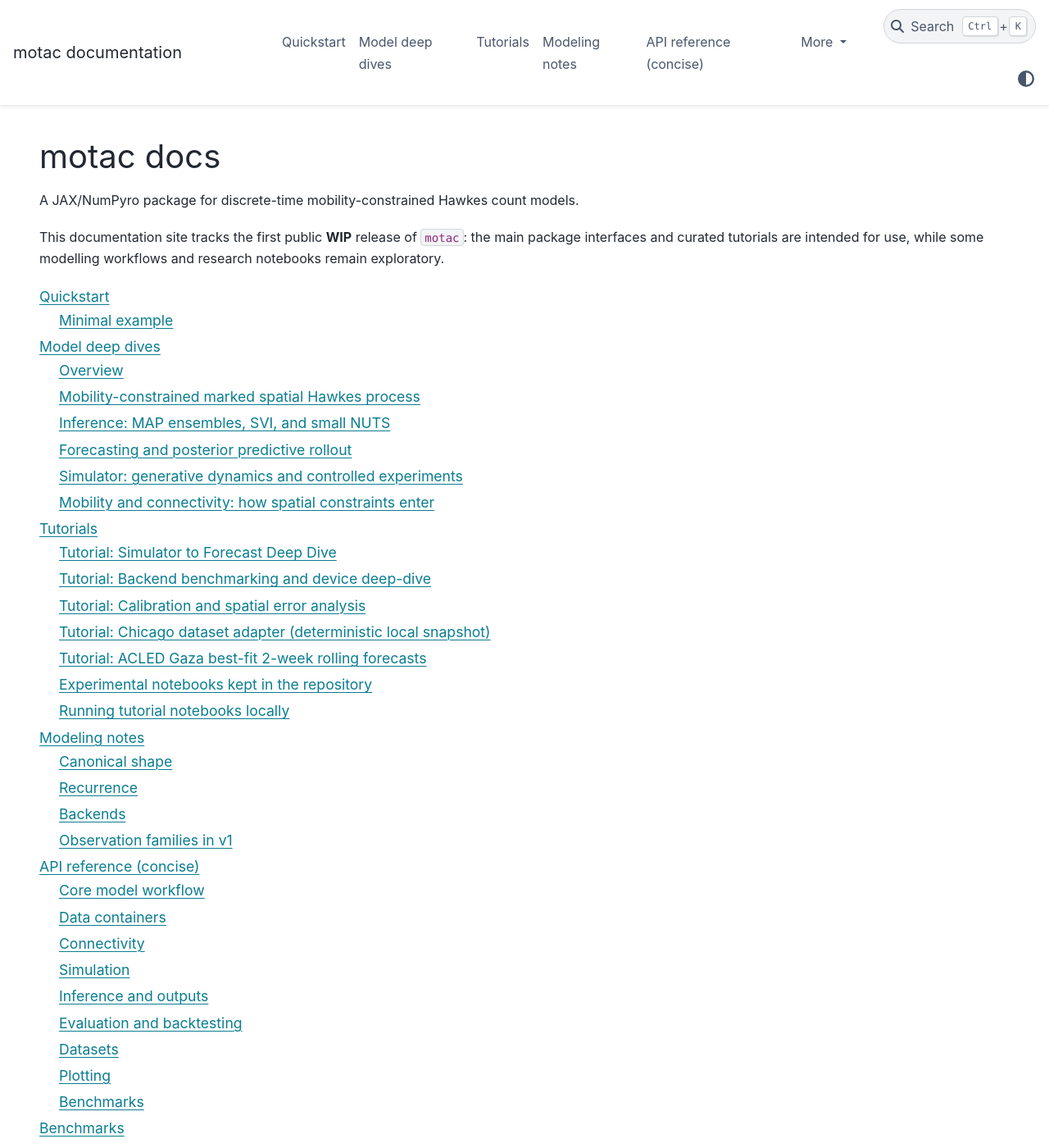
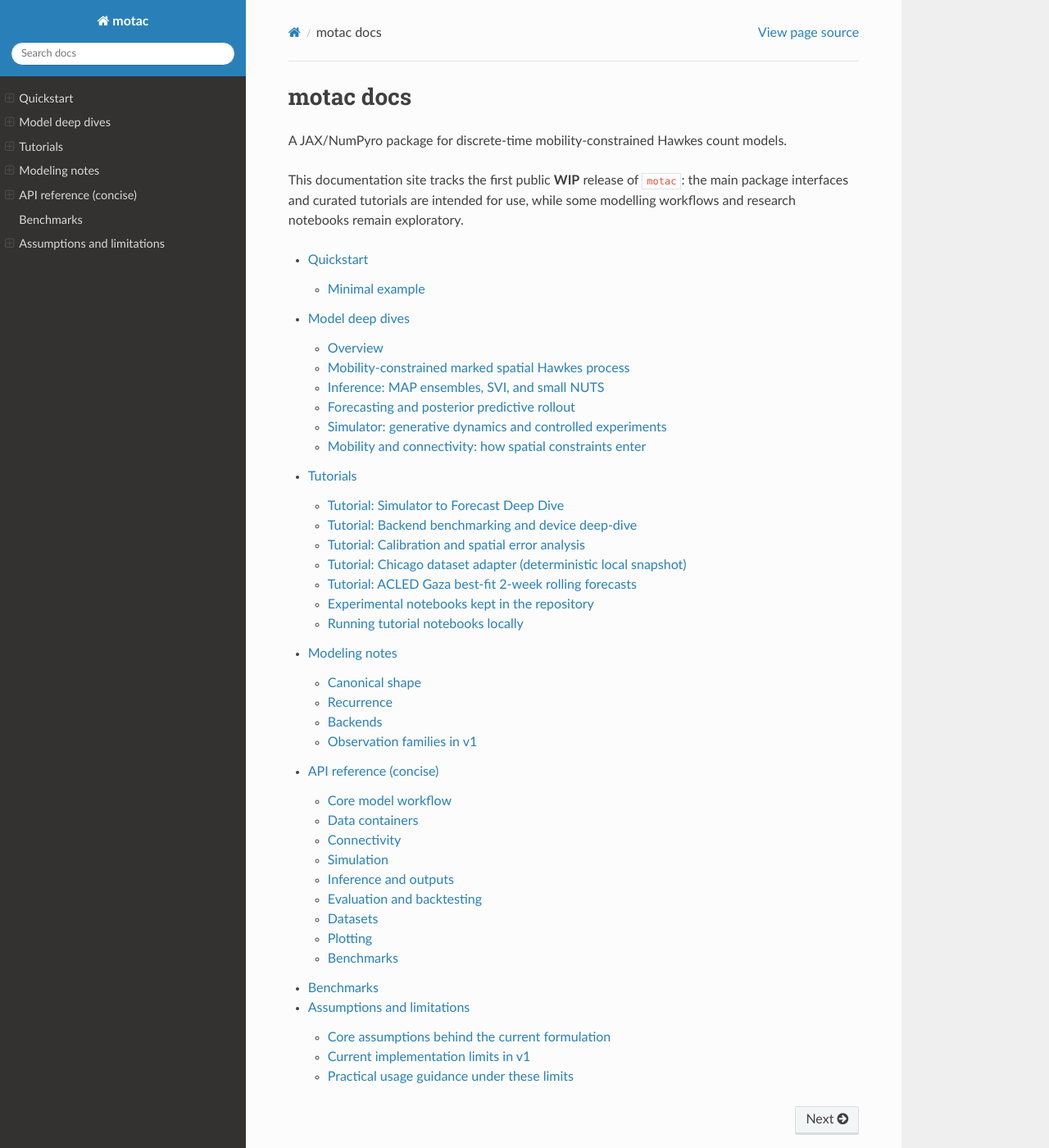
Before and after one commit to OJWatson/motac, a Sphinx documentation site: the page built from docs/index.md, in a window 1280 px wide and 1400 px high. Shown: the whole window at 82% size. Built offline with Sphinx 7.4.7 and the Read the Docs theme 3.1.0, drawn with Linux system fonts in a browser that asks for light colours; pages that are not in the unit, such as notebooks, are missing from menus; some of the changed text lies outside the part shown.

Commit message:
Fix docs theme and notebook math rendering

```diff
--- a/docs/conf.py
+++ b/docs/conf.py
@@ -21,16 +21,12 @@ exclude_patterns = [
     "tutorials/08_acled_nuts_truncated.ipynb",
 ]
 
-html_theme = "pydata_sphinx_theme"
+html_theme = "sphinx_rtd_theme"
 html_theme_options = {
-    "show_nav_level": 2,
     "navigation_depth": 4,
-    "show_toc_level": 3,
-    "secondary_sidebar_items": [],
+    "collapse_navigation": False,
 }
 html_static_path = ["_static"]
-html_css_files = ["custom.css"]
-html_js_files = ["mathjax-fix.js"]
 bibtex_bibfiles = ["references.bib"]
 bibtex_reference_style = "author_year"
 mathjax_path = "https://cdn.jsdelivr.net/npm/mathjax@3/es5/tex-mml-chtml.js"
@@ -49,7 +45,7 @@ myst_enable_extensions = [
     "dollarmath",
     "amsmath",
 ]
-myst_update_mathjax = False
+myst_update_mathjax = True
 
 source_suffix = {
     ".rst": "restructuredtext",
--- a/pyproject.toml
+++ b/pyproject.toml
@@ -56,9 +56,10 @@ dev = [
 ]
 docs = [
   "sphinx>=8.0",
-  "pydata-sphinx-theme>=0.15",
+  "sphinx-rtd-theme>=2.0",
   "myst-parser>=3.0",
   "nbsphinx>=0.9",
+  "nbconvert>=7.17",
   "sphinxcontrib-bibtex>=2.6",
   "ipython>=8.18",
 ]
```
